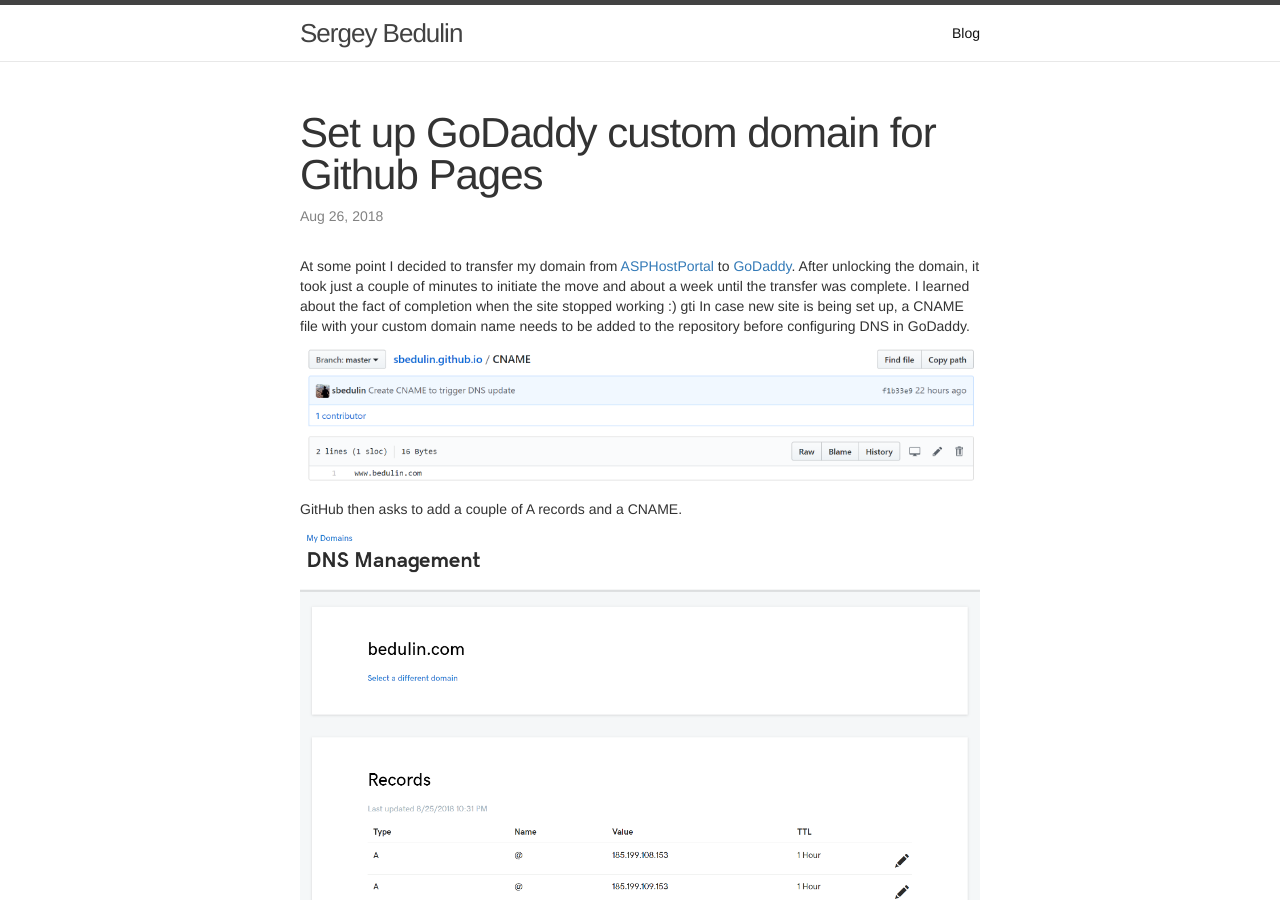
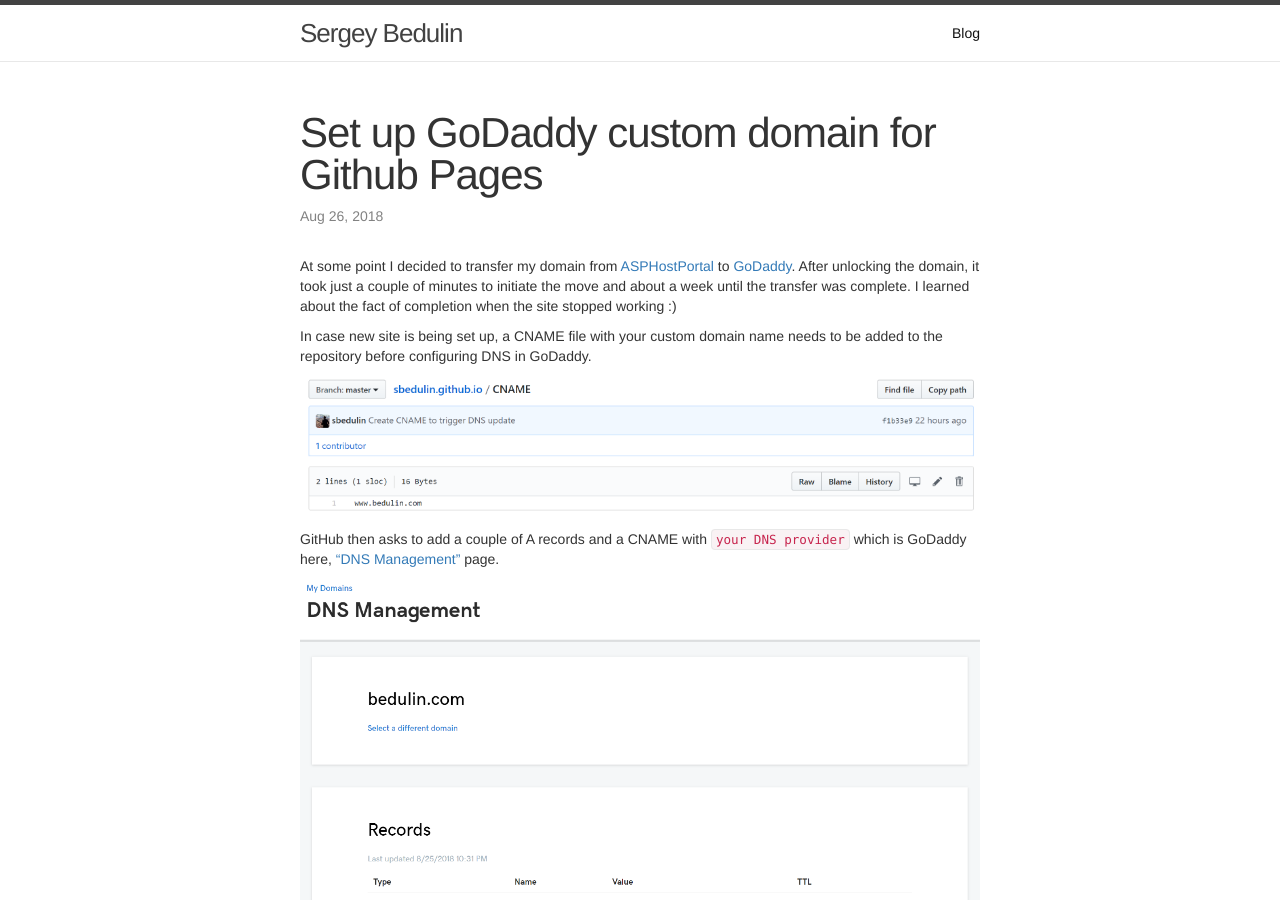
Before and after one commit to sbedulin/sbedulin.github.io, a Jekyll site: the page built from _posts/2018-08-26-set-up-godaddy-custom-domain-with-github-pages.markdown, in a window 1280 px wide and 900 px high. Built offline with Jekyll 4.4.1, drawn with Linux system fonts in a browser that asks for light colours; nearby versions of some CDN libraries; comment, search, counter and statistics services are not loaded.

Commit message:
Fix typo

```diff
--- a/_posts/2018-08-26-set-up-godaddy-custom-domain-with-github-pages.markdown
+++ b/_posts/2018-08-26-set-up-godaddy-custom-domain-with-github-pages.markdown
@@ -6,12 +6,12 @@
 date:   2018-08-26
 ---
 At some point I decided to transfer my domain from [ASPHostPortal][asphostportal] to [GoDaddy][godaddy]. After unlocking the domain, it took just a couple of minutes to initiate the move and about a week until the transfer was complete. I learned about the fact of completion when the site stopped working :)
-gti
+
 In case new site is being set up, a CNAME file with your custom domain name needs to be added to the repository before configuring DNS in GoDaddy.
 
 ![image](/img/posts/2018-08-26-set-up-godaddy-custom-domain-with-github-pages/CNAME.png)
 
-GitHub then asks to add a couple of A records and a CNAME.
+GitHub then asks to add a couple of A records and a CNAME with `your DNS provider` which is GoDaddy here, ["DNS Management"](https://dcc.godaddy.com/manage/dns) page.
 
 ![image](/img/posts/2018-08-26-set-up-godaddy-custom-domain-with-github-pages/dns-mgmt.png)
 
```
